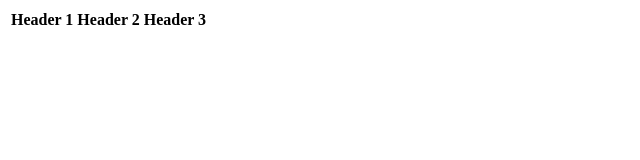
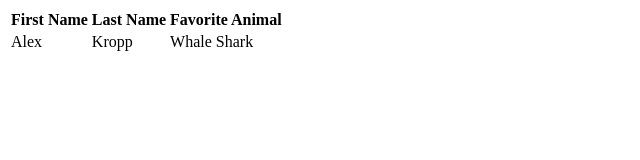
Before and after one commit to AlphaKilo35/html-exercise, a plain HTML site: page favorites.html in a window 1280 px wide. Shown: the whole page, without its empty margins (0-640 px from the left). Drawn offline with Linux system fonts and the light colour scheme.

Commit message:
added content to favorites.html

```diff
--- a/favorites.html
+++ b/favorites.html
@@ -9,16 +9,16 @@
   <table>
     <thead>
       <tr>
-        <th>Header 1</th>
-        <th>Header 2</th>
-        <th>Header 3</th>
+        <th>First Name</th>
+        <th>Last Name</th>
+        <th>Favorite Animal</th>
       </tr>
     </thead>
     <tbody>
       <tr>
-        <td></td>
-        <td></td>
-        <td></td>
+        <td>Alex</td>
+        <td>Kropp</td>
+        <td>Whale Shark</td>
       </tr>
     </tbody>
   </table>
```
